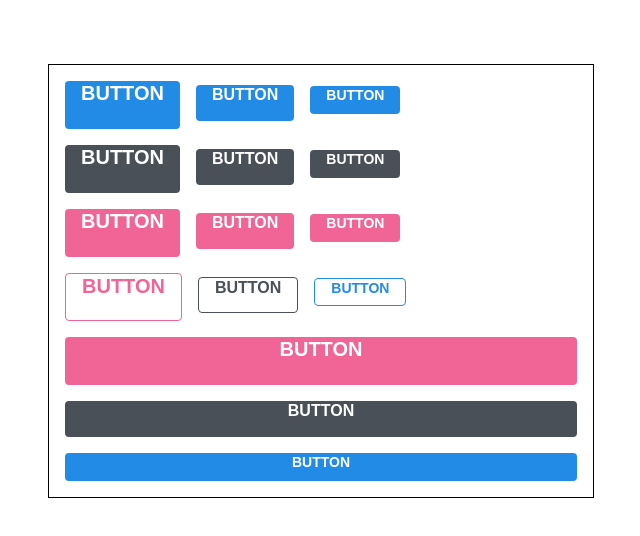
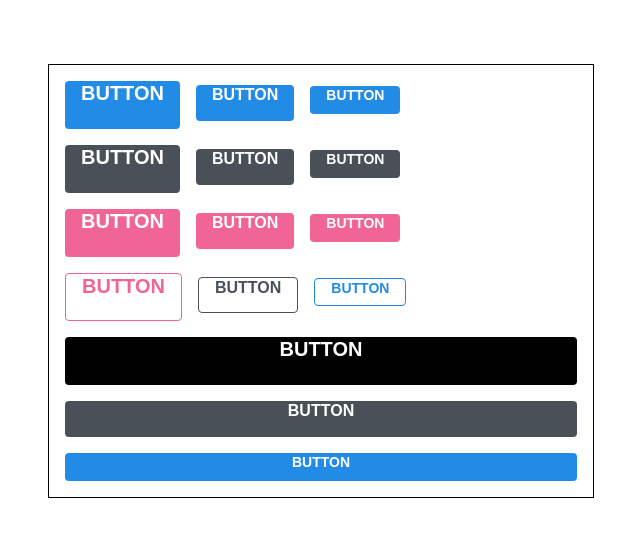
Before and after one commit to Sain-Tech/velopert-react-tutorial, a React (Create React App) app: page / in a window 1280 px wide. Shown: the top 536 px of the page, without its empty margins (319-959 px from the left). Built offline with nearby package versions, Linux system fonts and the light colour scheme.

Commit message:
튜토리얼 진행(20.02.03)
2-5 Sass 버튼 D - rest props 전달하기

```diff
--- a/src/App.js
+++ b/src/App.js
@@ -26,9 +26,11 @@ function App() {
         <Button color="blue" size="small" outline>BUTTON</Button>
       </div>
       <div className="buttons">
-        <Button color="pink" size="large" fullWidth>BUTTON</Button>
+        <Button color="pink" size="large" fullWidth className="customized-button">BUTTON</Button>
         <Button color="gray" fullWidth>BUTTON</Button>
-        <Button color="blue" size="small" fullWidth>BUTTON</Button>
+        <Button color="blue" size="small" fullWidth onClick={() => {
+          console.log("test!!")
+        }}>BUTTON</Button>
       </div>
     </div>
   );
--- a/src/App.scss
+++ b/src/App.scss
@@ -7,4 +7,8 @@
     .buttons + .buttons {
         margin-top: 1rem;
     }
+
+    .customized-button {
+        background: black;
+    }
 }
--- a/src/components/Button.js
+++ b/src/components/Button.js
@@ -4,12 +4,12 @@ import './Button.scss';
 
 // large, medium, small
 // color
-function Button({children, size, color, outline, fullWidth}) {
+function Button({children, size, color, outline, fullWidth, className, ...rest}) {
     return (
         <button className={classNames('Button', size, color, {
             outline,
             fullWidth
-        })}>{children}</button>
+        }, className)}{...rest}>{children}</button>
     );
 }
 
```
